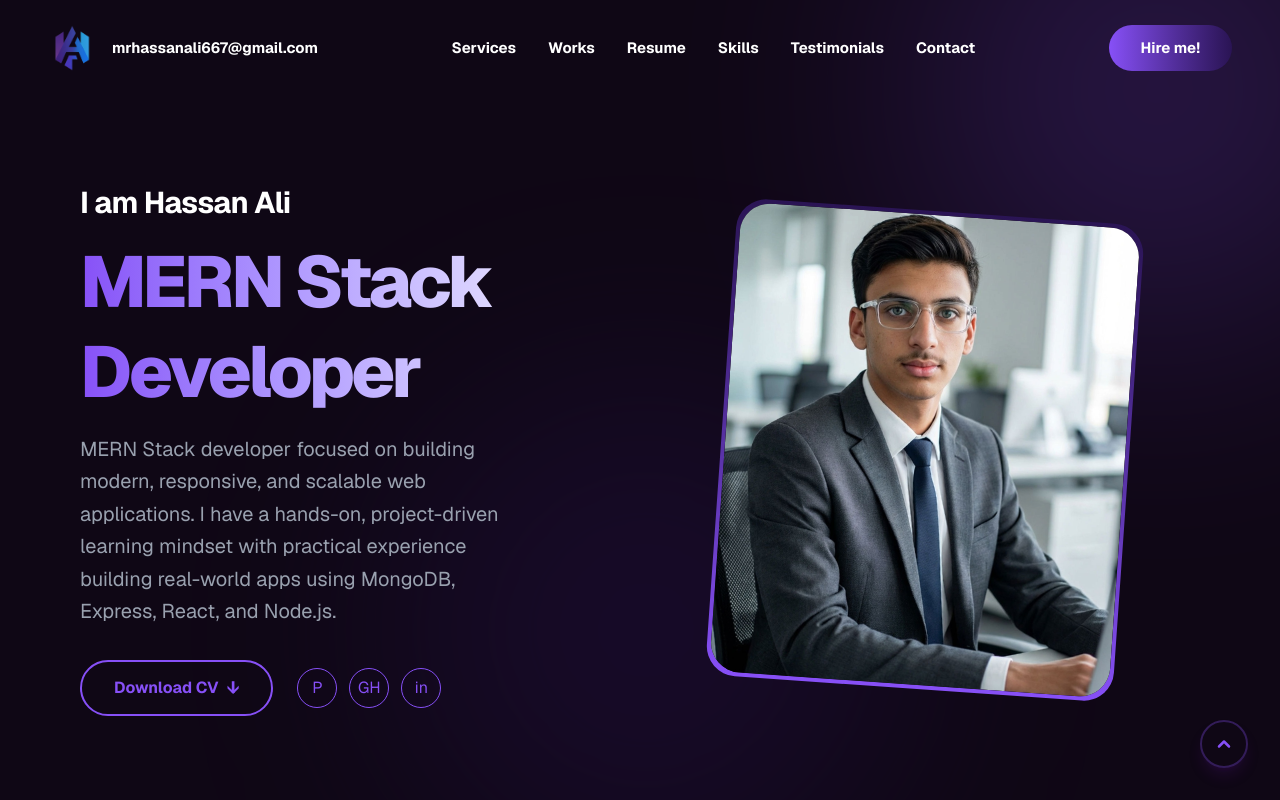
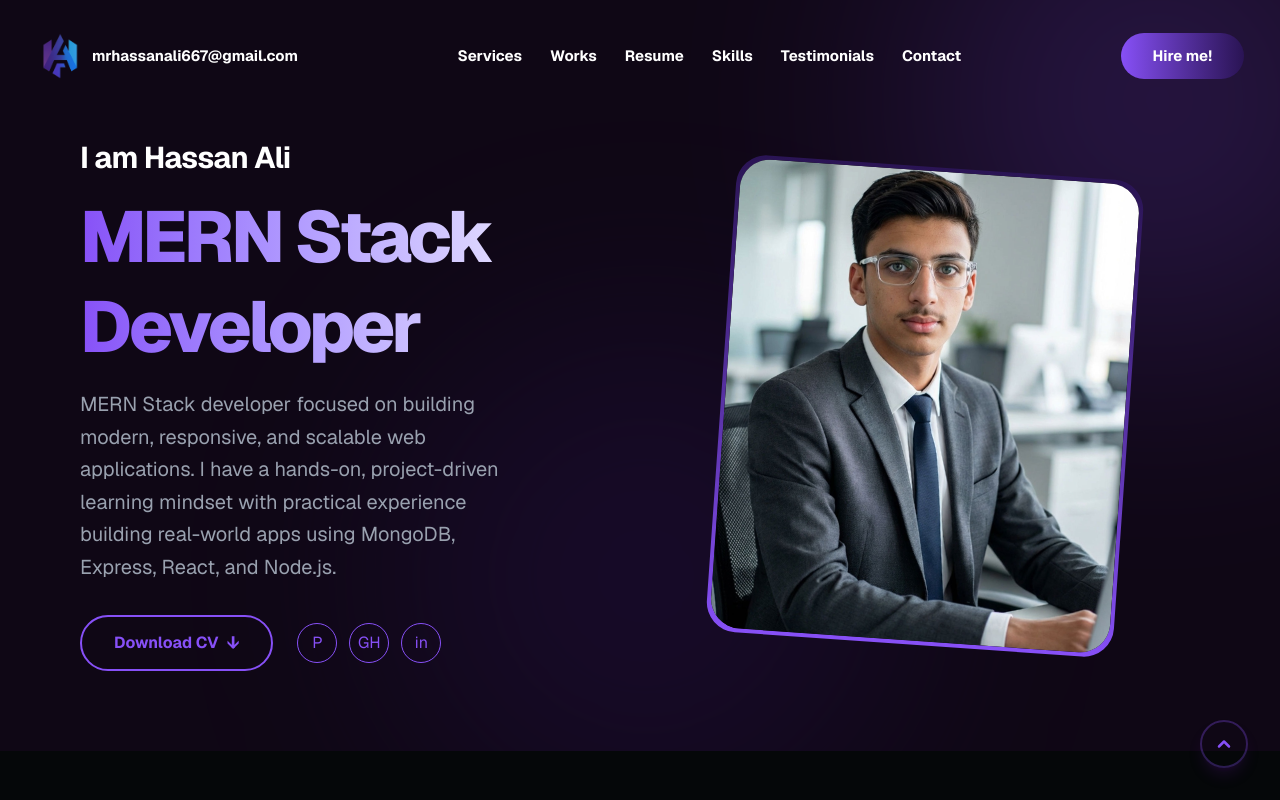
Before and after one commit to mrhassanali667/Porfolio, a Next.js app: page / in a window 1280 px wide. Shown: the top 800 px of the page. Built offline with nearby package versions, Linux system fonts and the light colour scheme.

Commit message:
UI fixes

```diff
--- a/src/components/Hero.jsx
+++ b/src/components/Hero.jsx
@@ -5,12 +5,12 @@ import Image from 'next/image';
 
 const Hero = () => {
   return (
-    <section className="relative min-h-screen w-full overflow-hidden text-white font-sans flex items-center justify-center px-6 md:px-10 lg:px-10 xl:px-20 pt-25">
+    <section className="relative h-auto w-full box-border overflow-hidden text-white font-sans flex items-center justify-center px-6 md:px-10 lg:px-10 xl:px-20 py-20 pt-35">
       {/* Grid ki jagah Flex use kiya gaya hai */}
-      <div className="container mx-auto flex flex-col md:flex-row gap-5 items-center relative z-10">
+      <div className="container mx-auto flex flex-col md:flex-row gap-5 items-center justify-center relative z-10">
 
         {/* Left Side: Content (Flex Item) */}
-        <div className="space-y-4 flex-1">
+        <div className="space-y-4 flex-1 max-w-[600px]">
           <h3 className="text-2xl md:text-3xl font-bold tracking-tight">I am Hassan Ali</h3>
           <h1 className="text-[1em] md:text-3xl lg:text-5xl xl:text-7xl font-extrabold leading-tight tracking-tighter bg-gradient-to-r from-[#8750f7] to-white bg-clip-text text-transparent">
             MERN Stack Developer
@@ -33,10 +33,10 @@ const Hero = () => {
         </div>
 
         {/* Right Side: Image (Flex Item) */}
-        <div className="relative flex justify-center flex-1">
+        <div className="relative flex justify-center flex-1 max-w-[600px]">
           <div className="relative group">
             <div className="absolute -inset-1 bg-gradient-to-b from-[#2a1454] to-[#8750f7] rounded-[30px] rotate-4 group-hover:rotate-0 transition-transform duration-500"></div>
-            <div className="relative max-h-[470px] max-w-[450px] lg:max-h-[470px] lg:max-w-[500px] bg-[#0f0715] rounded-[30px] overflow-hidden  rotate-4 border-transparent w-[300px] h-[380px] md:w-[400px] md:h-[500px] group-hover:rotate-0 transition-transform duration-500">
+            <div className="relative max-h-[470px] max-w-[400px] lg:max-h-[470px] lg:max-w-[500px] bg-[#0f0715] rounded-[30px] overflow-hidden  rotate-4 border-transparent w-[300px] h-[380px] md:w-[400px] md:h-[500px] group-hover:rotate-0 transition-transform duration-500">
               <Image src={HeroImage} sizes='' alt="Hero Image" layout="fill" objectFit="cover" />
             </div>
           </div>
--- a/src/components/Navbar.jsx
+++ b/src/components/Navbar.jsx
@@ -26,12 +26,12 @@ const Navbar = () => {
     ];
 
     return (
-        <header className={`fixed top-0 left-0 w-full z-[100] transition-all duration-300 ${scrolled ? 'bg-[#050709]/80 backdrop-blur-md py-3 shadow-lg' : 'bg-transparent py-6'
+        <header className={`fixed top-0 left-0 w-full z-[100] box-border transition-all duration-300 ${scrolled ? 'bg-[#050709]/80 backdrop-blur-md py-3 shadow-lg' : 'bg-transparent py-8'
             }`}>
-            <nav className="max-w-[1400px] mx-auto flex items-center justify-between px-6 lg:px-12">
+            <nav className="max-w-[1400px] w-full mx-auto flex items-center justify-between px-6 lg:px-9">
 
                 {/* Logo & Email Section */}
-                <div className="flex items-center gap-4 group">
+                <div className="flex items-center gap-2 group">
                     <div className="w-12 h-12 flex items-center justify-center transition-transform duration-300 group-hover:scale-110">
                         <img src="/images/logo.png" alt="logo" className="w-full h-full object-contain" />
                     </div>
@@ -41,7 +41,7 @@ const Navbar = () => {
                 </div>
 
                 {/* Desktop Navigation Links */}
-                <ul className="hidden lg:flex items-center gap-8">
+                <ul className="hidden lg:flex items-center gap-7 ">
                     {navLinks.map((link) => (
                         <li key={link.name}>
                             <a href={link.href} className="text-[15px] font-bold text-white hover:text-[#8750f7] transition-all duration-300 relative group">
@@ -54,7 +54,7 @@ const Navbar = () => {
 
                 {/* Action Buttons & Hamburger */}
                 <div className="flex items-center gap-6">
-                    <a href="#contact" className="hidden sm:block px-8 py-3 rounded-full bg-gradient-to-r from-[#8750f7] to-[#2a1454] text-white font-bold text-[15px] hover:shadow-[0_0_20px_rgba(135,80,247,0.4)] transition-all duration-300 active:scale-95">
+                    <a href="#contact" className=" px-8 py-3 rounded-full bg-gradient-to-r from-[#8750f7] to-[#2a1454] text-white font-bold text-[15px] hover:shadow-[0_0_20px_rgba(135,80,247,0.4)] transition-all duration-300 active:scale-95">
                         Hire me!
                     </a>
 
@@ -97,16 +97,6 @@ const Navbar = () => {
                                     </motion.li>
                                 ))}
                             </ul>
-                            <motion.div
-                                initial={{ opacity: 0 }}
-                                animate={{ opacity: 1 }}
-                                transition={{ delay: 0.6 }}
-                                className="mt-12"
-                            >
-                                <a href="#contact" className="px-10 py-4 rounded-full bg-gradient-to-r from-[#8750f7] to-[#2a1454] text-white font-bold text-lg shadow-xl">
-                                    Hire me!
-                                </a>
-                            </motion.div>
                         </motion.div>
                     )}
                 </AnimatePresence>
--- a/src/components/ResumeSection.jsx
+++ b/src/components/ResumeSection.jsx
@@ -16,11 +16,11 @@ const educationData = [
 
 const ResumeSection = () => {
     return (
-        <div id="resume" className="bg-[#050709] min-h-screen w-full text-white py-20 px-4 md:px-10 font-sans">
+        <div id="resume" className="bg-[#050709] box-border min-h-screen w-full text-white py-20 px-4 md:px-10 font-sans">
             <div className="max-w-7xl mx-auto flex flex-wrap gap-16 lg:gap-24">
 
                 {/* My Experience Column */}
-                <div className="flex-1 min-w-[315px]">
+                <div className="flex-1 min-w-[300px]">
                     <div className="flex items-center gap-4 mb-10">
                         <FaMedal className="text-purple-500 text-3xl" />
                         <h2 className="text-4xl font-bold bg-gradient-to-r from-purple-400 to-white bg-clip-text text-transparent">
@@ -28,7 +28,7 @@ const ResumeSection = () => {
                         </h2>
                     </div>
 
-                    <div className="flex flex-col gap-6">
+                    <div className="flex items-center flex-col gap-6">
                         {experienceData.map((item, index) => (
                             <div
                                 key={index}
@@ -49,7 +49,7 @@ const ResumeSection = () => {
                 </div>
 
                 {/* My Education Column */}
-                <div className="flex-1 min-w-[315px]">
+                <div className="flex-1 min-w-[300px]">
                     <div className="flex items-center gap-4 mb-10">
                         <FaGraduationCap className="text-purple-500 text-4xl" />
                         <h2 className="text-4xl font-bold bg-gradient-to-r from-purple-400 to-white bg-clip-text text-transparent">
```
